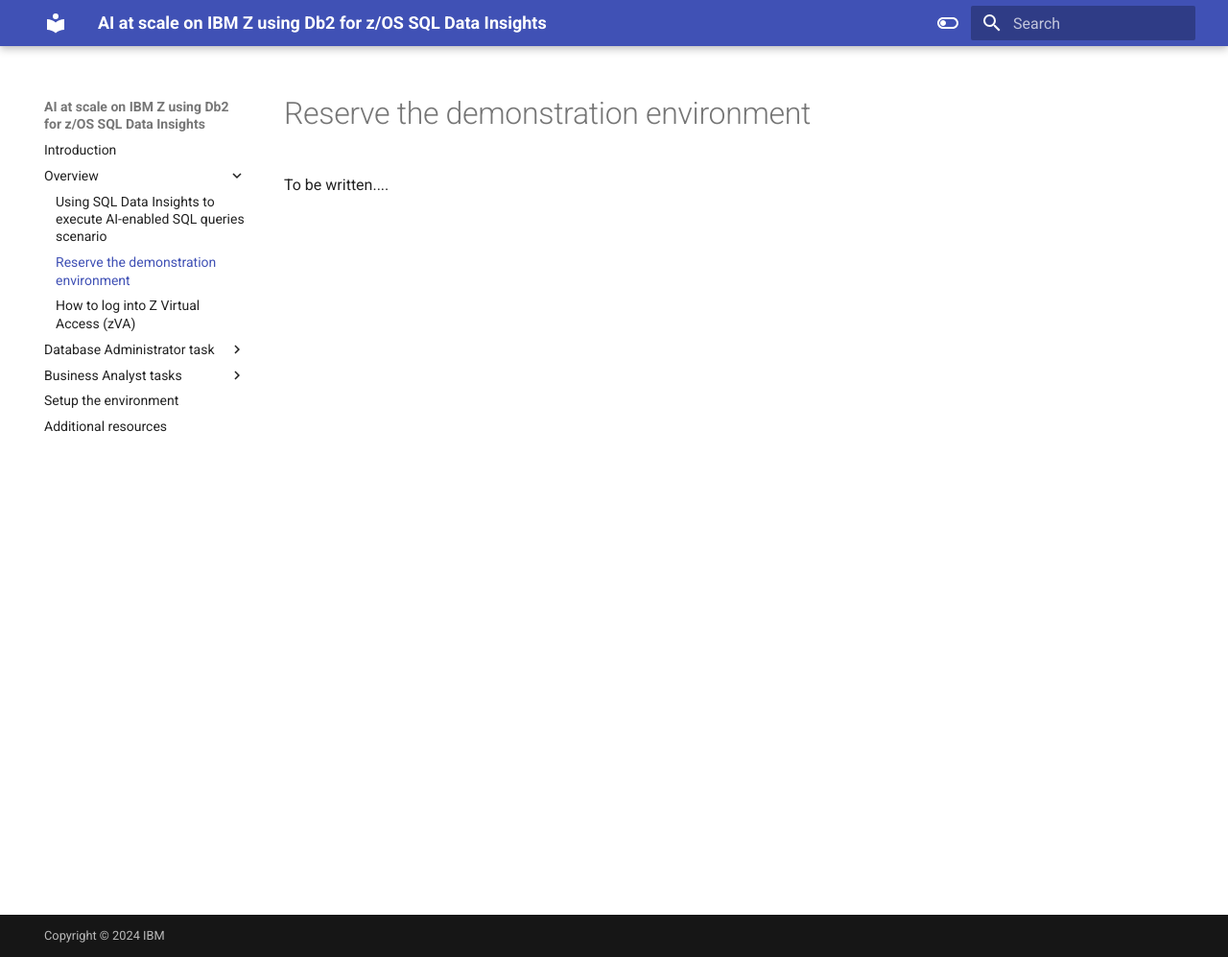
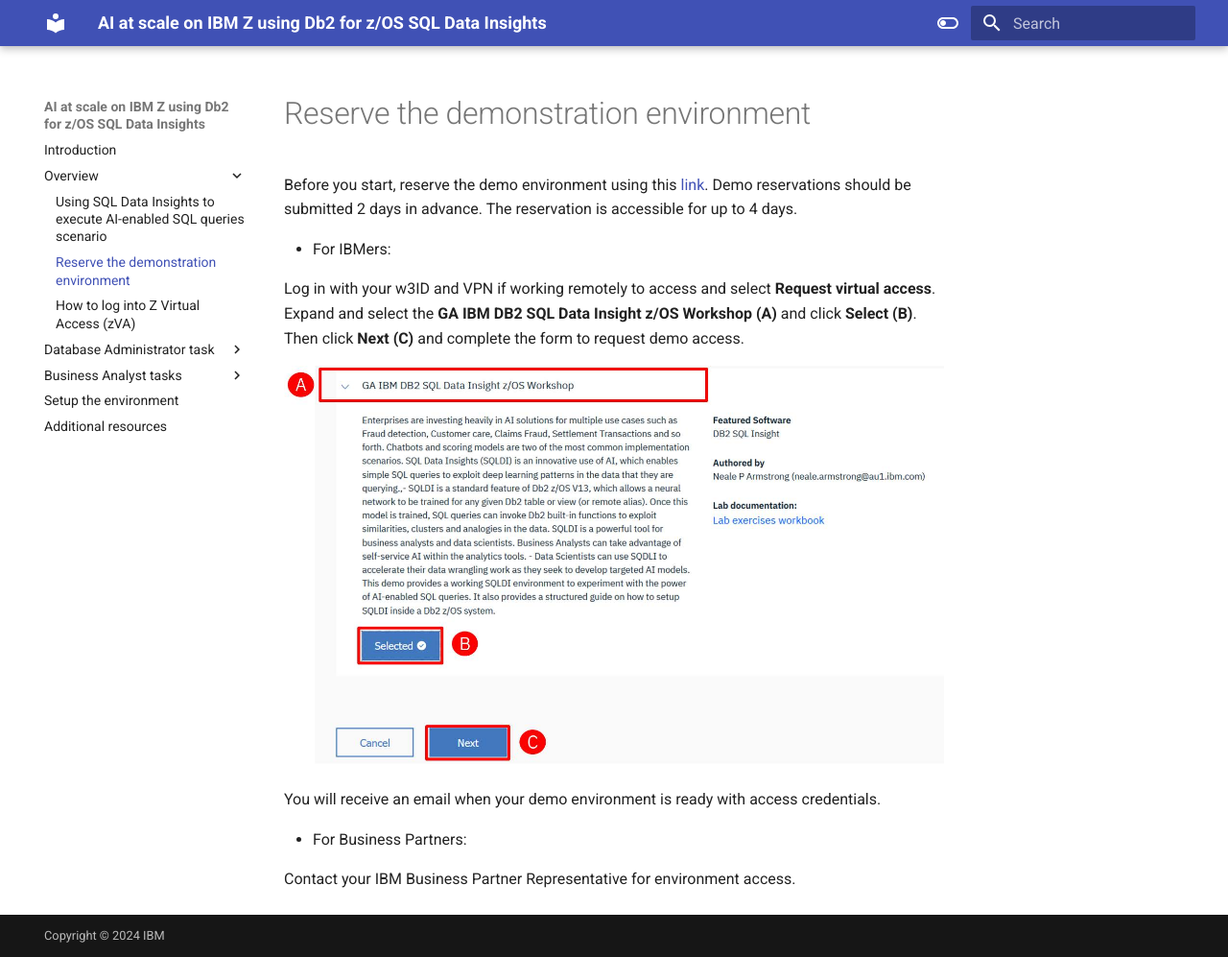
Before and after one commit to IBM/SalesEnablement-Z-Db2-DataInsights-L3, an MkDocs documentation site: the page built from docs/Overview/ReserveEnv.md, in a window 1280 px wide and 997 px high. Shown: the whole window at 96% size. Built offline with MkDocs 1.6.1 and Material for MkDocs 9.7.7, drawn with Linux system fonts in a browser that asks for light colours.

Commit message:
initial updates

```diff
--- a/docs/Overview/ReserveEnv.md
+++ b/docs/Overview/ReserveEnv.md
@@ -1 +1,13 @@
-To be written....
+Before you start, reserve the demo environment using this <a href="https://zva.wdc1a.cirrus.ibm.com/" target="_blank">link</a>. Demo reservations should be submitted 2 days in advance. The reservation is accessible for up to 4 days.
+
+- For IBMers:
+
+  Log in with your w3ID and VPN if working remotely to access and select **Request virtual access**. Expand and select the **GA IBM DB2 SQL Data Insight z/OS Workshop** **(A)** and click **Select** **(B)**. Then click **Next** **(C)** and complete the form to request demo access.
+
+  ![](_attachments/IBMerReservationPage.jpg)
+
+  You will receive an email when your demo environment is ready with access credentials.
+
+- For Business Partners:
+
+  Contact your IBM Business Partner Representative for environment access.
```
Also changed, not shown: docs/Overview/ZVA.md (+9 -1 lines), docs/index.md (+2 -4 lines), docs/Overview/_attachments/IBMerReservationPage.jpg (added), docs/Overview/_attachments/zVAEmail.jpg (added), docs/Overview/_attachments/zVASignIn.jpg (added).
